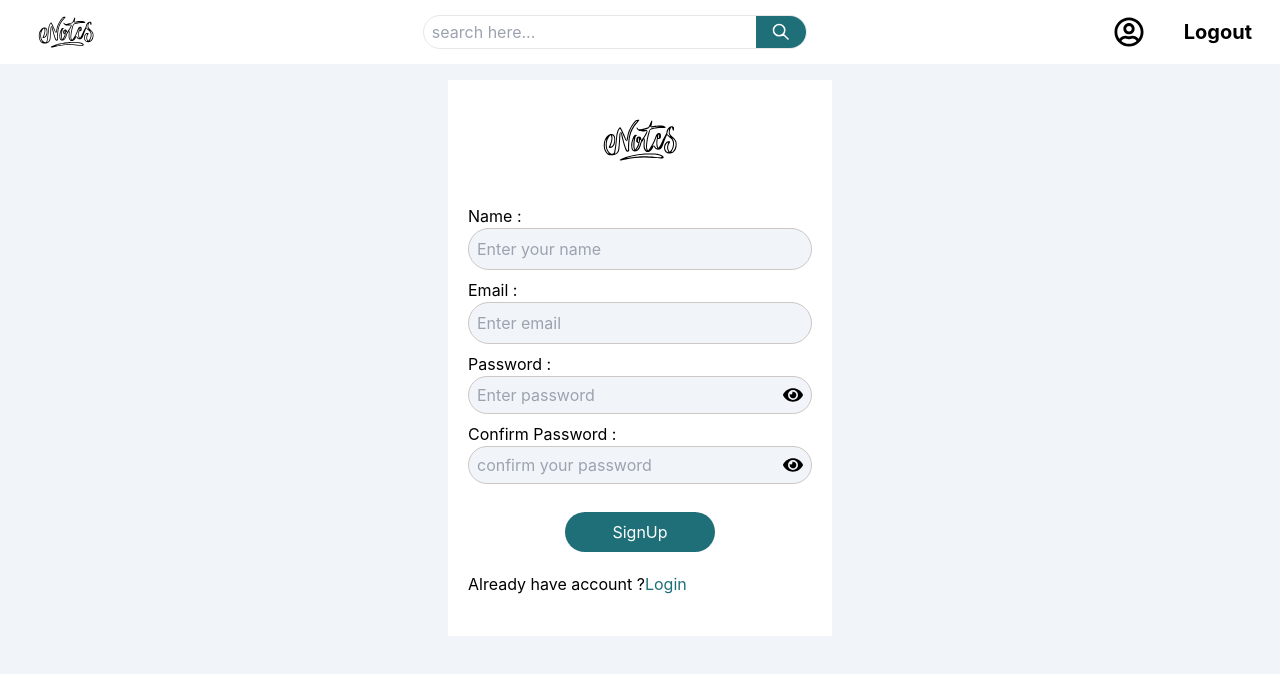
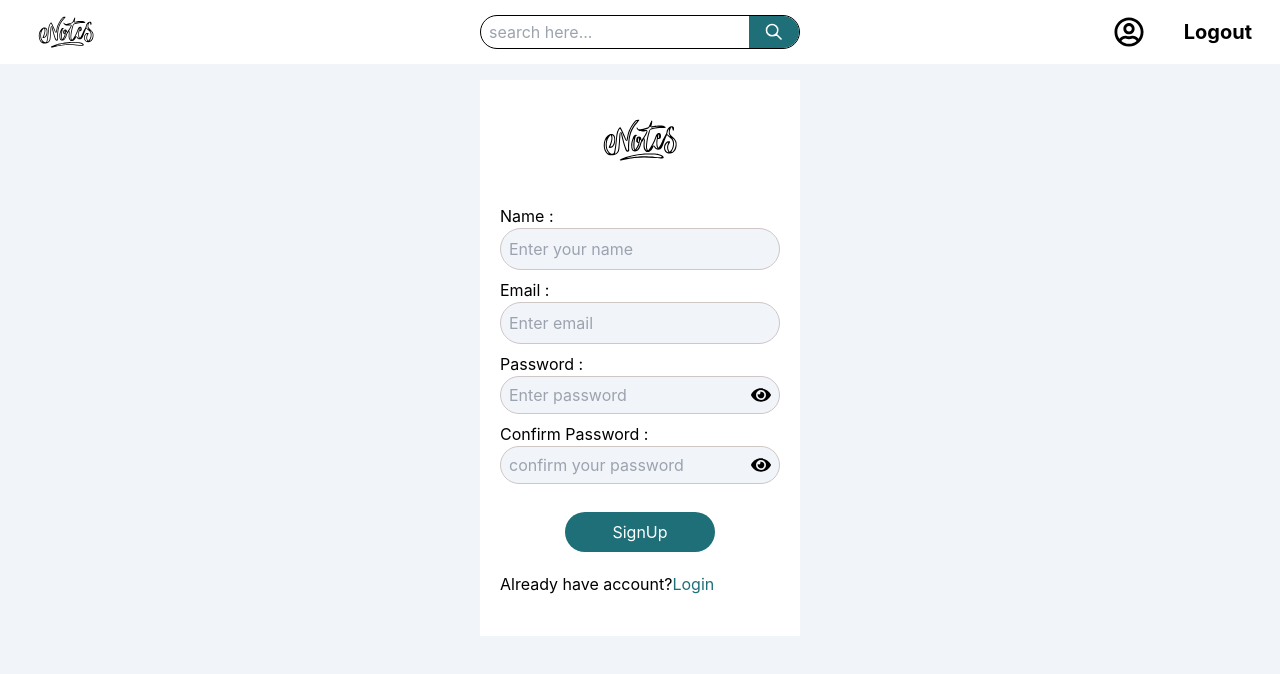
Before and after one commit to AlaeBara/Sharing_Notepad, a React (Create React App) app: page /sign-up in a window 1280 px wide. Shown: the top 674 px of the page. Built offline with nearby package versions, Linux system fonts and the light colour scheme.

Commit message:
tailwind to css

```diff
--- /dev/null
+++ b/src/components/Header.css
@@ -0,0 +1,77 @@
+/* Header.css */
+.header {
+  height: 4rem; /* h-16 */
+  background-color: white; /* bg-white */
+}
+
+.header-container {
+  height: 100%; /* h-full */
+  display: flex;
+  align-items: center;
+  padding-left: 1rem; /* px-4 */
+  padding-right: 1rem; /* px-4 */
+  justify-content: space-between; /* justify-between */
+  position: relative; /* to use absolute positioning for centering the search bar */
+}
+
+.logo-link {
+  display: block;
+}
+
+.search-bar {
+  display: none; /* hidden */
+}
+
+.search-bar-lg {
+  display: flex; /* lg:flex */
+  align-items: center;
+  width: 20rem; /* max-w-sm */
+  justify-content: space-between;
+  border: 1px solid; /* border */
+  border-radius: 9999px; /* rounded-full */
+  padding-left: 0.5rem; /* pl-2 */
+  position: absolute; /* position the search bar absolutely */
+  left: 50%; /* center horizontally */
+  transform: translateX(-50%); /* adjust centering */
+}
+
+.search-input {
+  width: 100%; /* w-full */
+  outline: none; /* outline-none */
+}
+
+.search-button {
+  font-size: 1.125rem; /* text-lg */
+  min-width: 50px; /* min-w-[50px] */
+  height: 2rem; /* h-8 */
+  background-color: #1F6F78; /* bg-[#1F6F78] */
+  display: flex;
+  align-items: center;
+  justify-content: center;
+  border-radius: 0 9999px 9999px 0; /* rounded-r-full */
+  color: white; /* text-white */
+}
+
+.user-actions {
+  display: flex; /* flex */
+  align-items: center;
+  gap: 1.75rem; /* gap-7 */
+}
+
+.user-link {
+  font-size: 1.875rem; /* text-3xl */
+  cursor: pointer; /* cursor-pointer */
+}
+
+.logout-link {
+  padding-left: 0.75rem; /* px-3 */
+  padding-right: 0.75rem; /* px-3 */
+  padding-top: 0.25rem; /* py-1 */
+  padding-bottom: 0.25rem; /* py-1 */
+  font-size: 1.25rem; /* text-xl */
+  font-weight: bold; /* font-bold */
+}
+
+.logout-link:hover {
+  text-decoration: underline; /* hover:underline */
+}
--- a/src/components/Header.js
+++ b/src/components/Header.js
@@ -1,43 +1,38 @@
-import React from 'react'
-import Logo from './Logo'
+import React from 'react';
+import Logo from './Logo';
 import { GrSearch } from "react-icons/gr";
 import { FaRegUserCircle } from "react-icons/fa";
-import {Link} from "react-router-dom";
-
+import { Link } from "react-router-dom";
+import './Header.css';
 
 const Header = () => {
   return (
-    <header className='h-16 bg-white'>
-      <div className=' h-full container mx-auto flex items-center px-4  justify-between'>
-        <div className=''>
+    <header className='header'>
+      <div className='header-container'>
+        <div className='logo-link'>
           <Link to={"/"}>
-          <Logo w={100} h={60}/>
+            <Logo w={100} h={60} />
           </Link>
         </div>
-        <div className='hidden lg:flex items-center w-full justify-between max-w-sm border rounded-full focus-within:shadow pl-2'>
-                <input type='text' placeholder='search here...' className='w-full outline-none'/>
-                <div className='text-lg min-w-[50px] h-8 bg-[#1F6F78] flex items-center justify-center rounded-r-full text-white'>
+        <div className='search-bar-lg'>
+          <input type='text' placeholder='search here...' className='search-input' />
+          <div className='search-button'>
             <GrSearch />
           </div>
         </div>
-
-      <div className='flex items-center gap-7'>
+        <div className='user-actions'>
           <div>
-          <Link to = {"/login"} className='text-3xl cursor-pointer'>
-          <FaRegUserCircle/>
+            <Link to={"/login"} className='user-link'>
+              <FaRegUserCircle />
             </Link>
           </div>
-
-
-
           <div>
-          <Link  to ={"/" }className='px-3 py-1 text-xl font-bold hover:underline'>Logout</Link>
+            <Link to={"/"} className='logout-link'>Logout</Link>
           </div>
         </div>
-
       </div>
     </header>
-  )
+  );
 }
 
-export default Header
+export default Header;
--- /dev/null
+++ b/src/pages/Login.css
@@ -0,0 +1,90 @@
+/* Login.css */
+#login {
+    width: 100%;
+    padding: 1rem;
+  }
+
+  .container {
+    max-width: 600px;
+    margin: 0 auto;
+  }
+
+  .login-box {
+    background-color: white;
+    border: 1px solid white;
+    padding: 1.25rem; /* p-5 */
+    width: 100%;
+    max-width: 20rem; /* max-w-sm */
+    margin: 0 auto;
+  }
+
+  .logo {
+    width: 5rem; /* w-20 */
+    height: 5rem; /* h-20 */
+    margin: 0 auto;
+  }
+
+  .form {
+    padding-top: 1.5rem; /* pt-6 */
+    display: flex;
+    flex-direction: column;
+    gap: 0.5rem; /* gap-2 */
+  }
+
+  .input-group {
+    background-color: #f1f5f9; /* bg-slate-100 */
+    border: 1px solid #cfc6c6;
+    border-radius: 9999px; /* rounded-full */
+    padding: 0.5rem; /* p-2 */
+  }
+
+  .input {
+    width: 100%; /* w-full */
+    height: 100%; /* h-full */
+    outline: none; /* outline-none */
+    background: transparent; /* bg-transparent */
+  }
+
+  .password-group {
+    display: flex; /* flex */
+    align-items: center;
+  }
+
+  .password-toggle {
+    cursor: pointer; /* cursor-pointer */
+    font-size: 1.25rem; /* text-xl */
+  }
+
+  .login-button {
+    background-color: #1F6F78; /* bg-[#1F6F78] */
+    color: white; /* text-white */
+    padding-left: 1.5rem; /* px-6 */
+    padding-right: 1.5rem; /* px-6 */
+    padding-top: 0.5rem; /* py-2 */
+    padding-bottom: 0.5rem; /* py-2 */
+    width: 100%; /* w-full */
+    max-width: 9.375rem; /* max-w-[150px] */
+    border-radius: 9999px; /* rounded-full */
+    margin: 1.25rem auto 0; /* mt-5 */
+    display: block; /* block */
+    text-align: center;
+    transition: transform 0.3s; /* transition-all */
+  }
+
+  .login-button:hover {
+    background-color: #14474d; /* hover:bg-[#14474d] */
+    transform: scale(1.1); /* hover:scale-110 */
+  }
+
+  .signup-link {
+    color: #1F6F78; /* text-[#1F6F78] */
+  }
+
+  .signup-link:hover {
+    color: #4a6264; /* hover:text-[#4a6264] */
+    text-decoration: underline; /* hover:underline */
+  }
+
+  .signup-text {
+    margin: 1.25rem 0; /* my-5 */
+  }
--- a/src/pages/Login.js
+++ b/src/pages/Login.js
@@ -1,87 +1,85 @@
-import React, { useState } from 'react'
-import Logo from '../assest/Logo.svg'
-import { FaEye } from "react-icons/fa";
-import { FaEyeSlash } from "react-icons/fa";
+import React, { useState } from 'react';
+import Logo from '../assest/Logo.svg';
+import { FaEye, FaEyeSlash } from 'react-icons/fa';
 import { Link } from 'react-router-dom';
+import './Login.css';
 
-const Login =() => {
-    const [showPassword,setShowPasword] = useState(false)
-    const[data,setData] = useState({
-        email : "",
-        password : ""
-    })
+const Login = () => {
+  const [showPassword, setShowPassword] = useState(false);
+  const [data, setData] = useState({
+    email: '',
+    password: '',
+  });
 
-    const handleOnChange = (e) =>{
-        const{name,value} = e.target
+  const handleOnChange = (e) => {
+    const { name, value } = e.target;
 
-        setData((preve)=>{
-            return{
-                ...preve,
-                [name] : value
-            }
-        })
-    }
+    setData((prev) => {
+      return {
+        ...prev,
+        [name]: value,
+      };
+    });
+  };
 
-    const handleSubmit = (e)=>{
-        e.preventDefault()
-    }
-    console.log("data login",data)
+  const handleSubmit = (e) => {
+    e.preventDefault();
+  };
+
+  console.log('data login', data);
   return (
     <section id='login'>
-        <div className='mx-auto container p-4'>
-
-            <div className='bg-white  border  border-white p-5 w-full max-w-sm mx-auto'>
-                <div className='w-20 h-20 mx-auto '>
-                    <img src={Logo} alt='Login icons'/>
+      <div className='container'>
+        <div className='login-box'>
+          <div className='logo'>
+            <img src={Logo} alt='Login icon' />
           </div>
-                <form className='pt-6 flex flex-col gap-2' onSubmit={handleSubmit}>
+          <form className='form' onSubmit={handleSubmit}>
             <div>
-                        <label>Email : </label>
-                        <div  className='bg-slate-100 border border-[#cfc6c6] rounded-full p-2 '>
+              <label>Email :</label>
+              <div className='input-group'>
                 <input
                   type='text'
                   placeholder='Enter email'
                   name='email'
-                                value= {data.email}
+                  value={data.email}
                   onChange={handleOnChange}
-                                className='w-full h-full outline-none bg-transparent'/>
+                  className='input'
+                />
               </div>
             </div>
             <div>
               <label>Password :</label>
-                        <div  className='bg-slate-100 border border-[#cfc6c6] rounded-full p-2 flex '>
+              <div className='input-group password-group'>
                 <input
-                                type={showPassword ? "text" : "password"}
+                  type={showPassword ? 'text' : 'password'}
                   placeholder='Enter password'
                   value={data.password}
                   name='password'
                   onChange={handleOnChange}
-                                className='w-full h-full outline-none bg-transparent border-black'/>
-                                <div className='cursor-pointer text-xl' onClick={()=>setShowPasword((preve)=>!preve)}>
-                            <span>
-                                {
-                                    showPassword ? (
-                                        <FaEyeSlash/>
-                                    )
-                                    :
-                                    (
-                                        <FaEye/>
-                                    )
-                                }
-                            </span>
+                  className='input'
+                />
+                <div
+                  className='password-toggle'
+                  onClick={() => setShowPassword((prev) => !prev)}
+                >
+                  <span>{showPassword ? <FaEyeSlash /> : <FaEye />}</span>
                 </div>
               </div>
-                    <Link to={'/forget-password'} className='block w-fit ml-auto hover:underline hover:text-[#1F6F78]'>
-                        Forget password?
+            </div>
+            <button className='login-button'>Login</button>
+          </form>
+          <p className='signup-text'>
+            Don't have an account?
+            <Link to='/sign-up' className='signup-link'>
+              {' '}
+              Sign up
             </Link>
-                    </div>
-                   <button className='bg-[#1F6F78]  hover:bg-[#14474d]  text-white px-6 py-2 w-full max-w-[150px] rounded-full hover:scale-110 transition-all mx-auto block mt-5'>Login</button>
-                </form>
-                <p className="my-5"> Don't have account?<Link to={'/sign-up'} className=' text-[#1F6F78]  hover:text-[#4a6264] hover:underline'> Sign up</Link></p>
+          </p>
         </div>
       </div>
     </section>
-  )
-}
+  );
+};
 
-export default Login
+export default Login;
--- /dev/null
+++ b/src/pages/SignUp.css
@@ -0,0 +1,97 @@
+
+#signup {
+    width: 100%;
+    padding: 1rem;
+  }
+
+  .container {
+    max-width: 600px;
+    margin: 0 auto;
+  }
+
+  .signup-box {
+    background-color: white;
+    padding: 1.25rem; /* p-5 */
+    width: 100%;
+    max-width: 20rem; /* max-w-sm */
+    margin: 0 auto;
+  }
+
+  .logo {
+    width: 5rem; /* w-20 */
+    height: 5rem; /* h-20 */
+    margin: 0 auto;
+  }
+
+  .hidden {
+    display: none;
+  }
+
+  .form {
+    padding-top: 1.5rem; /* pt-6 */
+    display: flex;
+    flex-direction: column;
+    gap: 0.5rem; /* gap-2 */
+  }
+
+  .grid {
+    display: grid;
+  }
+
+  .input-group {
+    background-color: #f1f5f9; /* bg-slate-100 */
+    border: 1px solid #cfc6c6;
+    border-radius: 9999px; /* rounded-full */
+    padding: 0.5rem; /* p-2 */
+  }
+
+  .input {
+    width: 100%; /* w-full */
+    height: 100%; /* h-full */
+    outline: none; /* outline-none */
+    background: transparent; /* bg-transparent */
+  }
+
+  .password-group {
+    display: flex; /* flex */
+    align-items: center;
+  }
+
+  .password-toggle {
+    cursor: pointer; /* cursor-pointer */
+    font-size: 1.25rem; /* text-xl */
+  }
+
+  .signup-button {
+    background-color: #1F6F78; /* bg-[#1F6F78] */
+    color: white; /* text-white */
+    padding-left: 1.5rem; /* px-6 */
+    padding-right: 1.5rem; /* px-6 */
+    padding-top: 0.5rem; /* py-2 */
+    padding-bottom: 0.5rem; /* py-2 */
+    width: 100%; /* w-full */
+    max-width: 9.375rem; /* max-w-[150px] */
+    border-radius: 9999px; /* rounded-full */
+    margin: 1.25rem auto 0; /* mt-5 */
+    display: block; /* block */
+    text-align: center;
+    transition: transform 0.3s; /* transition-all */
+  }
+
+  .signup-button:hover {
+    background-color: #14474d; /* hover:bg-[#14474d] */
+    transform: scale(1.1); /* hover:scale-110 */
+  }
+
+  .login-link {
+    color: #1F6F78; /* text-[#1F6F78] */
+  }
+
+  .login-link:hover {
+    color: #4a6264; /* hover:text-[#4a6264] */
+    text-decoration: underline; /* hover:underline */
+  }
+
+  .login-text {
+    margin: 1.25rem 0; /* my-5 */
+  }
--- a/src/pages/SignUp.js
+++ b/src/pages/SignUp.js
@@ -1,138 +1,132 @@
-import React from 'react'
-import { useState } from 'react'
-import { FaEye } from "react-icons/fa";
-import { FaEyeSlash } from "react-icons/fa";
+import React, { useState } from 'react';
+import { FaEye, FaEyeSlash } from 'react-icons/fa';
 import { Link } from 'react-router-dom';
-import Logo from '../assest/Logo.svg'
+import Logo from '../assest/Logo.svg';
+import './SignUp.css';
+
 const SignUp = () => {
-  const [showPassword,setShowPasword] = useState(false)
-  const [showConfirmPassword,setConfirmPassword] = useState(false)
-  const[data,setData] = useState({
-    email : "",
-    password : "",
-    name : "",
-    confirmPassword : "",
-    profilePic : ""
-})
+  const [showPassword, setShowPasword] = useState(false);
+  const [showConfirmPassword, setConfirmPassword] = useState(false);
+  const [data, setData] = useState({
+    email: '',
+    password: '',
+    name: '',
+    confirmPassword: '',
+    profilePic: '',
+  });
 
-const handleOnChange = (e) =>{
-    const{name,value} = e.target
+  const handleOnChange = (e) => {
+    const { name, value } = e.target;
 
-    setData((preve)=>{
-        return{
-            ...preve,
-            [name] : value
-        }
-    })
-}
-const handleUploadPic = (e)=>{
-  const file = e.target.files[0]
-  console.log('file',file)
+    setData((prev) => {
+      return {
+        ...prev,
+        [name]: value,
+      };
+    });
+  };
 
-}
-const handleSubmit = (e)=>{
-    e.preventDefault()
-}
-console.log("data login",data)
+  const handleUploadPic = (e) => {
+    const file = e.target.files[0];
+    console.log('file', file);
+  };
+
+  const handleSubmit = (e) => {
+    e.preventDefault();
+  };
+
+  console.log('data login', data);
   return (
     <section id='signup'>
-    <div className='mx-auto container p-4'>
-
-        <div className='bg-white p-5 w-full max-w-sm mx-auto'>
-
-            <div className='w-20 h-20 mx-auto '>
-                    <img src={Logo} alt='Login icons'/>
+      <div className='container'>
+        <div className='signup-box'>
+          <div className='logo'>
+            <img src={Logo} alt='Login icons' />
           </div>
           <form>
             <label>
-
-              <input type='file' className='hidden' onChange={handleUploadPic}/>
+              <input type='file' className='hidden' onChange={handleUploadPic} />
             </label>
           </form>
 
-            <form className='pt-6 flex flex-col gap-2' onSubmit={handleSubmit}>
+          <form className='form' onSubmit={handleSubmit}>
             <div className='grid'>
-                    <label>Name : </label>
-                    <div  className='bg-slate-100 border border-[#cfc6c6] rounded-full p-2 '>
+              <label>Name :</label>
+              <div className='input-group'>
                 <input
                   type='text'
                   placeholder='Enter your name'
                   name='name'
-                            value= {data.name}
+                  value={data.name}
                   onChange={handleOnChange}
-                            className='w-full h-full outline-none bg-transparent'/>
+                  className='input'
+                />
               </div>
             </div>
             <div className='grid'>
-                    <label>Email : </label>
-                    <div  className='bg-slate-100 border border-[#cfc6c6] rounded-full p-2 '>
+              <label>Email :</label>
+              <div className='input-group'>
                 <input
                   type='text'
                   placeholder='Enter email'
                   name='email'
-                            value= {data.email}
+                  value={data.email}
                   onChange={handleOnChange}
-                            className='w-full h-full outline-none bg-transparent'/>
+                  className='input'
+                />
               </div>
             </div>
             <div>
               <label>Password :</label>
-                    <div  className='bg-slate-100 border border-[#cfc6c6] rounded-full p-2 flex '>
+              <div className='input-group password-group'>
                 <input
-                            type={showPassword ? "text" : "password"}
+                  type={showPassword ? 'text' : 'password'}
                   placeholder='Enter password'
                   value={data.password}
                   name='password'
                   onChange={handleOnChange}
-                            className='w-full h-full outline-none bg-transparent border-black'/>
-                            <div className='cursor-pointer text-xl' onClick={()=>setShowPasword((preve)=>!preve)}>
-                        <span>
-                            {
-                                showPassword ? (
-                                    <FaEyeSlash/>
-                                )
-                                :
-                                (
-                                    <FaEye/>
-                                )
-                            }
-                        </span>
+                  className='input'
+                />
+                <div
+                  className='password-toggle'
+                  onClick={() => setShowPasword((prev) => !prev)}
+                >
+                  <span>{showPassword ? <FaEyeSlash /> : <FaEye />}</span>
                 </div>
               </div>
             </div>
 
             <div>
               <label> Confirm Password :</label>
-                    <div  className='bg-slate-100 border border-[#cfc6c6] rounded-full p-2 flex '>
+              <div className='input-group password-group'>
                 <input
-                            type={showConfirmPassword ? "text" : "password"}
+                  type={showConfirmPassword ? 'text' : 'password'}
                   placeholder='confirm your password'
                   value={data.confirmPassword}
                   name='confirmPassword'
                   onChange={handleOnChange}
-                            className='w-full h-full outline-none bg-transparent border-black'/>
-                            <div className='cursor-pointer text-xl' onClick={()=>setConfirmPassword((preve)=>!preve)}>
-                        <span>
-                            {
-                                showConfirmPassword ? (
-                                    <FaEyeSlash/>
-                                )
-                                :
-                                (
-                                    <FaEye/>
-                                )
-                            }
-                        </span>
+                  className='input'
+                />
+                <div
+                  className='password-toggle'
+                  onClick={() => setConfirmPassword((prev) => !prev)}
+                >
+                  <span>{showConfirmPassword ? <FaEyeSlash /> : <FaEye />}</span>
                 </div>
               </div>
             </div>
-               <button className='bg-[#1F6F78]  hover:bg-[#14474d] text-white px-6 py-2 w-full max-w-[150px] rounded-full hover:scale-110 transition-all mx-auto block mt-5'>SignUp</button>
+            <button className='signup-button'>SignUp</button>
           </form>
-            <p className="my-5"> Already have account ?<Link to={'/login'} className=' text-[#1F6F78]  hover:text-[#4a6264] hover:underline'>Login</Link></p>
+          <p className='login-text'>
+            Already have account?
+            <Link to='/login' className='login-link'>
+              Login
+            </Link>
+          </p>
         </div>
       </div>
     </section>
-  )
-}
+  );
+};
 
-export default SignUp
+export default SignUp;
--- a/src/routes/index.js
+++ b/src/routes/index.js
@@ -2,7 +2,6 @@ import {createBrowserRouter} from 'react-router-dom'
 import App from '../App'
 import Home from '../pages/Home'
 import Login from '../pages/Login';
-import ForgetPassword from '../pages/ForgetPassword';
 import SignUp from '../pages/SignUp';
 const router=createBrowserRouter([
     {
@@ -19,10 +18,6 @@ const router=createBrowserRouter([
                 element : <Login/>
             },
             {
-                path : "forget-password",
-                element: <ForgetPassword/>
-            },
-            {
                 path : "sign-up",
                 element : <SignUp/>
             }
```
Also changed, not shown: src/assest/notes.png (added). Lines whose indentation alone changed are shown as unchanged.
